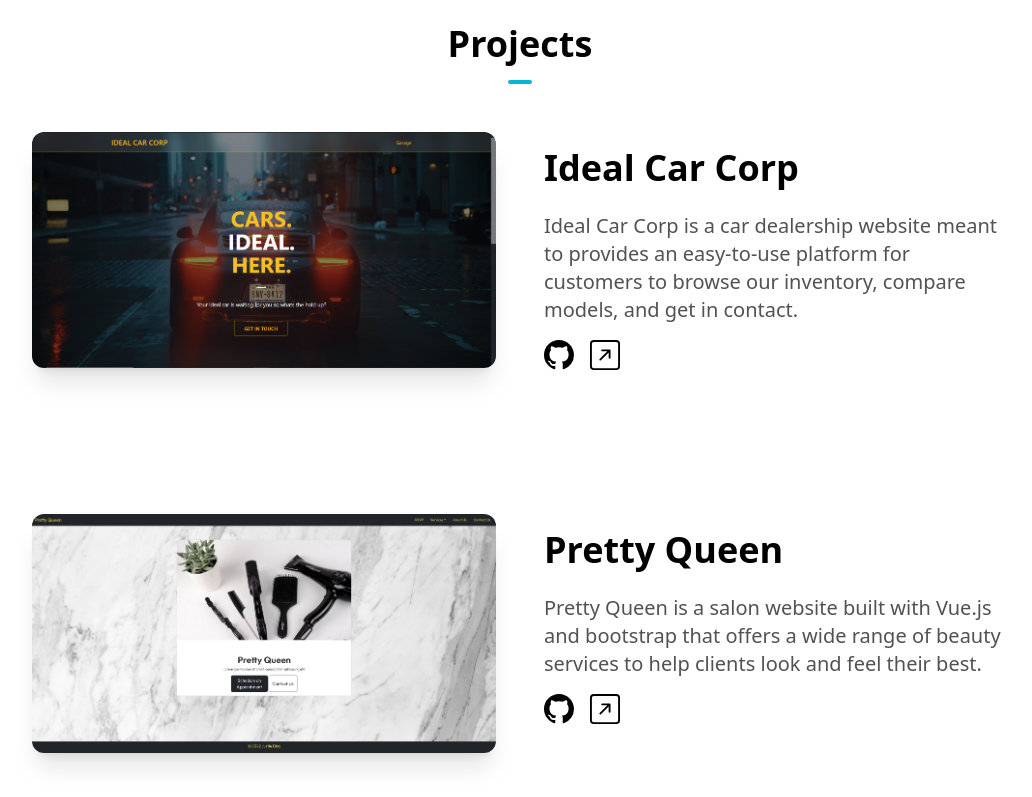
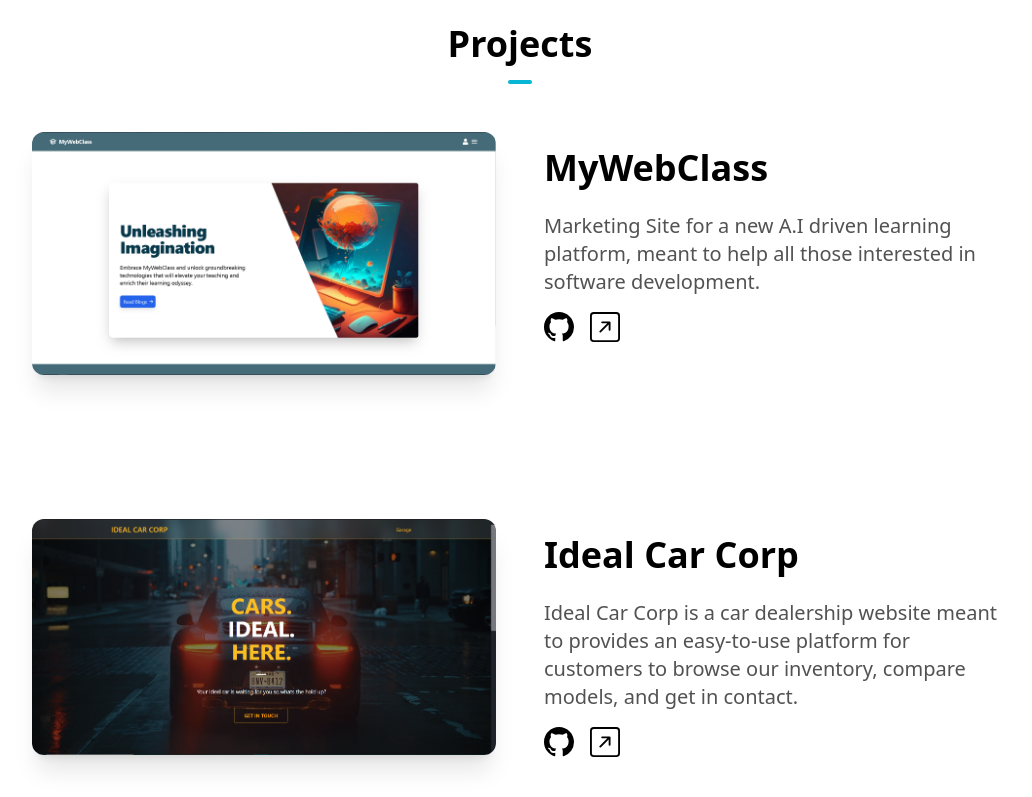
Before and after one commit to Jad229/nextjs-portfolio, a Next.js app: page / in a window 1280 px wide. Shown: the part 2000-2797 px from the top of the page, without its empty margins (120-1152 px from the left). Built offline with nearby package versions, Linux system fonts and the light colour scheme.

Commit message:
updated project section with new projects

```diff
--- a/components/ProjectSection.tsx
+++ b/components/ProjectSection.tsx
@@ -5,12 +5,20 @@
 import SlideUp from "./SlideUp";
 const projects = [
   {
+    name: "MyWebClass",
+    description:
+      "Marketing Site for a new A.I driven learning platform, meant to help all those interested in software development.",
+    image: "/mywebclass.png",
+    github: "https://github.com/Jad229/mywebclass",
+    link: "https://mywebclass.tejpatel.live/en",
+  },
+  {
     name: "Ideal Car Corp",
     description:
       "Ideal Car Corp is a car dealership website meant to  provides an easy-to-use platform for customers to browse our inventory, compare models, and get in contact. ",
     image: "/ideal-car-corp-thumbnail.png",
     github: "https://github.com/Jad229/nextjs-car-dealer",
-    link: "https://nextjs-car-dealer.vercel.app/",
+    link: "https://nextjs-car-dealer-hkxj.vercel.app/",
   },
   {
     name: "Pretty Queen",
@@ -18,7 +26,7 @@
       "Pretty Queen is a salon website built with Vue.js and bootstrap that offers a wide range of beauty services to help clients look and feel their best.",
     image: "/pretty-queen.png",
     github: "https://github.com/Jad229/pretty-queen-v2",
-    link: "jad229.github.io/pretty-Queen/",
+    link: "https://pretty-queen.vercel.app/",
   },
   {
     name: "Keeper App",
```
Also changed, not shown: public/mywebclass.png (added), public/pretty-queen.png.
